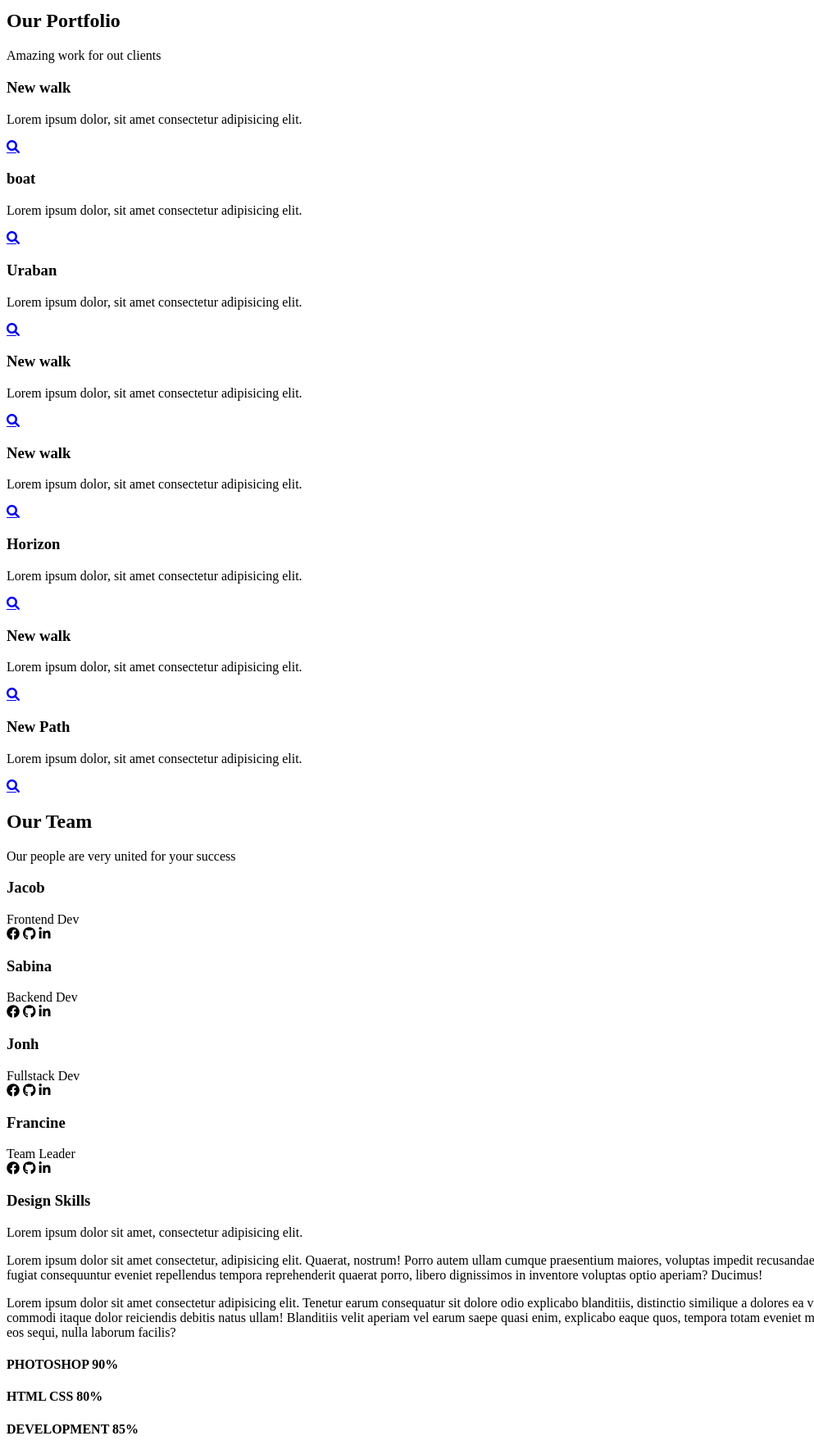
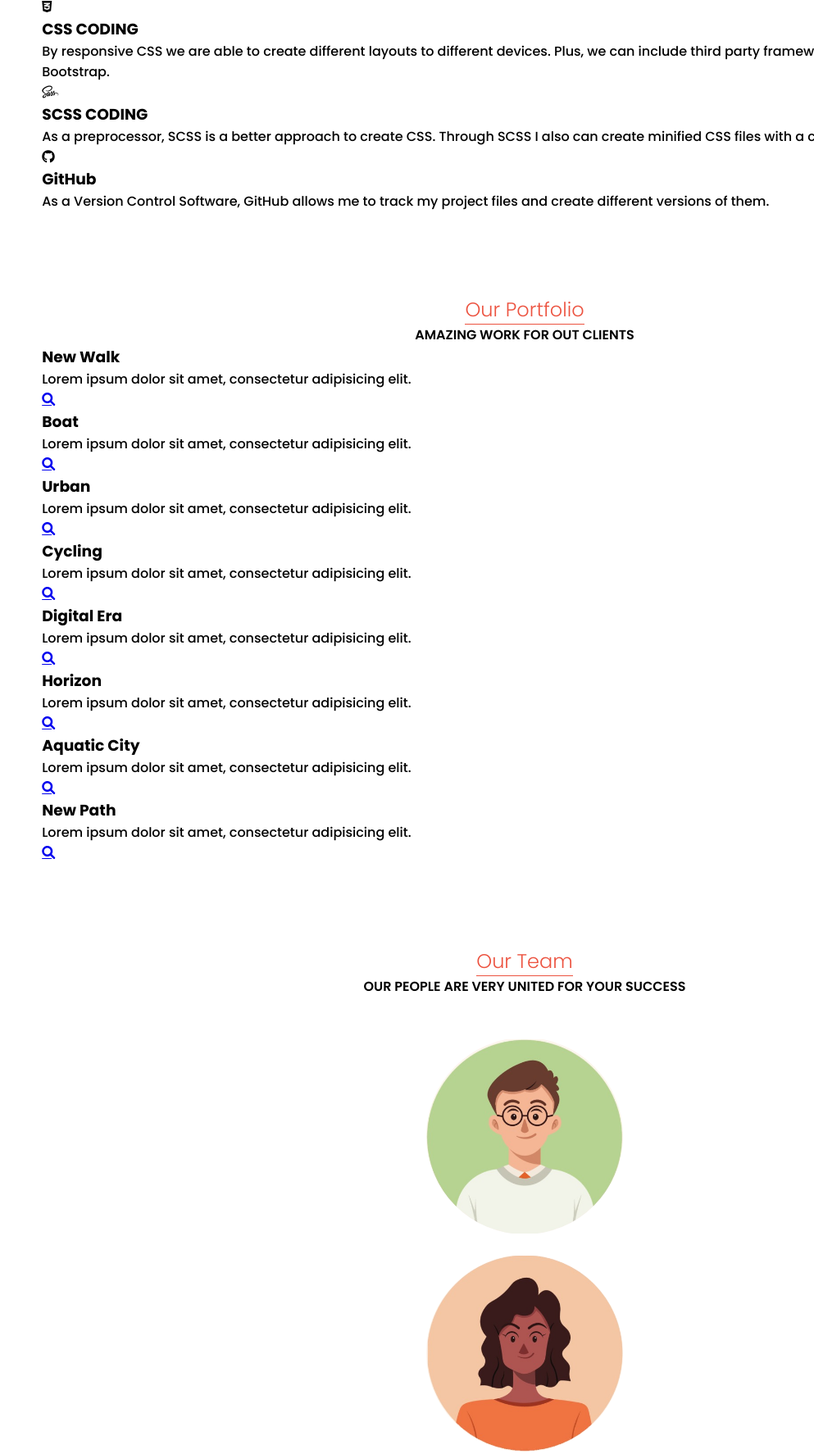
Before and after one commit to myoshino64/flex-scss, a plain HTML site: page index.html in a window 1280 px wide. Shown: the part 502-2276 px from the top of the page at 82% size, without its empty margins (0-993 px from the left). Drawn offline with Linux system fonts and the light colour scheme.

Commit message:
Skills-2 unfinished

```diff
--- a/index.html
+++ b/index.html
@@ -6,22 +6,22 @@
   <meta name="viewport" content="width=device-width, initial-scale=1.0">
   <title>Class - 09</title>
   <link rel="stylesheet" href="https://cdnjs.cloudflare.com/ajax/libs/font-awesome/6.0.0/css/all.min.css" integrity="sha512-9usAa10IRO0HhonpyAIVpjrylPvoDwiPUiKdWk5t3PyolY1cOd4DSE0Ga+ri4AuTroPR5aQvXU9xC6qOPnzFeg==" crossorigin="anonymous" referrerpolicy="no-referrer" />
-  <link rel="Flex SCSS" href="./css/style.css">
+  <link rel="stylesheet" href="./css/style.css">
 </head>
 <body>
   <main>
     <header>
       <article>
         <div>
-          <a class="fa-brands fa-facebook"></i>
-          <a class="fa-brands fa-github"></i>
-          <a class="fa-brands fa-linkedin-in"></i>
-          <a class="fa-solid fa-envelope"></i>
+          <a class="fa-brands fa-facebook"></a>
+          <a class="fa-brands fa-github"></a>
+          <a class="fa-brands fa-linkedin-in"></a>
+          <a class="fa-solid fa-envelope"></a>
         </div>
         <nav>
           <div>
             <i></i>
-            <h1></h1>
+            <h1>FLEX</h1>
           </div>
           <ul>
             <li><a href="#home">Home</a></li>
@@ -60,11 +60,31 @@
           </div>
         </aside>
         <aside>
-          <i class=""></i>
+          <i class="fa-brands fa-css3-alt"></i>
           <div>
-            <h3>CSS</h3>
+              <h3>CSS CODING</h3>
               <p>
-              HTML5 is a structure markup language that allows the developer include media elements, create responsive websites, and provide content.
+                  By responsive CSS we are able to create
+                  different layouts to different devices.
+                  Plus, we can include third party frameworks to work with, such as Bootstrap.
+              </p>
+          </div>
+        </aside>
+        <aside>
+            <i class="fa-brands fa-sass"></i>
+            <div>
+                <h3>SCSS CODING</h3>
+                <p>
+                    As a preprocessor, SCSS is a better approach to create CSS. Through SCSS I also can create minified CSS files with a cleaner code.
+                </p>
+            </div>
+        </aside>
+        <aside>
+            <i class="fa-brands fa-github"></i>
+            <div>
+                <h3>GitHub</h3>
+                <p>
+                    As a Version Control Software, GitHub allows me to track my project files and create different versions of them.
                 </p>
             </div>
         </aside>
@@ -78,43 +98,75 @@
       </article>
       <article class="pics">
         <aside>
-          <h3>New walk</h3>
-          <p>Lorem ipsum dolor, sit amet consectetur adipisicing elit.</p>
+          <h3>
+              New Walk
+          </h3>
+          <p>
+              Lorem ipsum dolor sit amet, consectetur adipisicing elit.
+          </p>
           <a href="#" class="fa-solid fa-magnifying-glass"></a>
         </aside>
         <aside>
-          <h3>boat</h3>
-          <p>Lorem ipsum dolor, sit amet consectetur adipisicing elit.</p>
+            <h3>
+                Boat
+            </h3>
+            <p>
+                Lorem ipsum dolor sit amet, consectetur adipisicing elit.
+            </p>
             <a href="#" class="fa-solid fa-magnifying-glass"></a>
         </aside>
         <aside>
-          <h3>Uraban</h3>
-          <p>Lorem ipsum dolor, sit amet consectetur adipisicing elit.</p>
+            <h3>
+                Urban
+            </h3>
+            <p>
+                Lorem ipsum dolor sit amet, consectetur adipisicing elit.
+            </p>
             <a href="#" class="fa-solid fa-magnifying-glass"></a>
         </aside>
         <aside>
-          <h3>New walk</h3>
-          <p>Lorem ipsum dolor, sit amet consectetur adipisicing elit.</p>
+            <h3>
+                Cycling
+            </h3>
+            <p>
+                Lorem ipsum dolor sit amet, consectetur adipisicing elit.
+            </p>
             <a href="#" class="fa-solid fa-magnifying-glass"></a>
         </aside>
         <aside>
-          <h3>New walk</h3>
-          <p>Lorem ipsum dolor, sit amet consectetur adipisicing elit.</p>
+            <h3>
+                Digital Era
+            </h3>
+            <p>
+                Lorem ipsum dolor sit amet, consectetur adipisicing elit.
+            </p>
             <a href="#" class="fa-solid fa-magnifying-glass"></a>
         </aside>
         <aside>
-          <h3>Horizon</h3>
-          <p>Lorem ipsum dolor, sit amet consectetur adipisicing elit.</p>
+            <h3>
+                Horizon
+            </h3>
+            <p>
+                Lorem ipsum dolor sit amet, consectetur adipisicing elit.
+            </p>
             <a href="#" class="fa-solid fa-magnifying-glass"></a>
         </aside>
         <aside>
-          <h3>New walk</h3>
-          <p>Lorem ipsum dolor, sit amet consectetur adipisicing elit.</p>
+            <h3>
+                Aquatic City
+            </h3>
+            <p>
+                Lorem ipsum dolor sit amet, consectetur adipisicing elit.
+            </p>
             <a href="#" class="fa-solid fa-magnifying-glass"></a>
         </aside>
         <aside>
-          <h3>New Path</h3>
-          <p>Lorem ipsum dolor, sit amet consectetur adipisicing elit.</p>
+            <h3>
+                New Path
+            </h3>
+            <p>
+                Lorem ipsum dolor sit amet, consectetur adipisicing elit.
+            </p>
             <a href="#" class="fa-solid fa-magnifying-glass"></a>
         </aside>
       </article>
@@ -132,36 +184,36 @@
           <h3>Jacob</h3>
           <span>Frontend Dev</span>
           <div>
-            <i class="fa-brands fa-facebook"></i>
-            <i class="fa-brands fa-github"></i>
-            <i class="fa-brands fa-linkedin-in"></i>
+            <a class="fa-brands fa-facebook"></a>
+            <a class="fa-brands fa-github"></a>
+            <a class="fa-brands fa-linkedin-in"></a>
           </div>
         </aside>
         <aside>
           <h3>Sabina</h3>
           <span>Backend Dev</span>
           <div>
-            <i class="fa-brands fa-facebook"></i>
-            <i class="fa-brands fa-github"></i>
-            <i class="fa-brands fa-linkedin-in"></i>
+            <a class="fa-brands fa-facebook"></a>
+            <a class="fa-brands fa-github"></a>
+            <a class="fa-brands fa-linkedin-in"></a>
           </div>
         </aside>
         <aside>
           <h3>Jonh</h3>
           <span>Fullstack Dev</span>
           <div>
-            <i class="fa-brands fa-facebook"></i>
-            <i class="fa-brands fa-github"></i>
-            <i class="fa-brands fa-linkedin-in"></i>
+            <a class="fa-brands fa-facebook"></a>
+            <a class="fa-brands fa-github"></a>
+            <a class="fa-brands fa-linkedin-in"></a>
           </div>
         </aside>
         <aside>
           <h3>Francine</h3>
           <span>Team Leader</span>
           <div>
-            <i class="fa-brands fa-facebook"></i>
-            <i class="fa-brands fa-github"></i>
-            <i class="fa-brands fa-linkedin-in"></i>
+            <a class="fa-brands fa-facebook"></a>
+            <a class="fa-brands fa-github"></a>
+            <a class="fa-brands fa-linkedin-in"></a>
           </div>
         </aside>
       </article>
@@ -207,7 +259,7 @@
           <p>
             Lorem ipsum dolor sit amet consectetur adipisicing elit. Doloribus modi sint consequatur ab libero temporibus cupiditate at cumque?
           </p>
-          <p>
+          <div>
             <span>
               Phone: <a href="tel:10330033600">10330033600</a>
             </span>
@@ -217,7 +269,7 @@
             <address>
               2456 7th Street, Vancouver, V6C 3B2, British Columbia, Canada
             </address>
-          </p>
+          </div>
         </article>
         <form method="post" action="Thank You">
           <input type="text" name="name" placeholder="Your Name">
--- /dev/null
+++ b/scss/_mixin.scss
@@ -0,0 +1,21 @@
+@mixin skillProfile($url) {
+  background: url($url);
+  background-position: center;
+  background-size: contain;
+  background-repeat: no-repeat;
+  width: 30vh;
+  height: 30vh;
+  border-radius: 50%;
+}
+
+@mixin flexColumn (
+  $rowGap: 10px,
+  $alignItems: center,
+  $justifyContent: center
+) {
+  display: flex;
+  flex-direction: column;
+  row-gap: $rowGap;
+  align-items: $alignItems;
+  justify-content: $justifyContent;
+}
--- /dev/null
+++ b/scss/_normalize.scss
@@ -0,0 +1,36 @@
+* {
+  margin: 0;
+  padding: 0;
+}
+
+html {
+  scroll-behavior: smooth;
+}
+
+body {
+  font-family: $defaultFont;
+}
+
+main > section, header {
+  padding: 4%;
+}
+
+section > article:nth-child(1) {
+  display: flex;
+  flex-direction: column;
+  align-items: center;
+}
+
+section > article:nth-child(1) > h2 {
+  width: fit-content;
+  border-bottom: 1px solid $defaultColor;
+  color: $defaultColor;
+  font-weight: 300;
+}
+
+
+
+.subheader {
+  font-weight: 600;
+  text-transform: uppercase;
+}
--- /dev/null
+++ b/scss/_variables.scss
@@ -0,0 +1,9 @@
+@import url('https://fonts.googleapis.com/css2?family=Poppins:wght@100;300;500;600;700&display=swap&#39;');
+
+$defaultFont: 'Poppins', sans-serif;
+$defaultColor: #EC523F;
+
+$blockColor1: #1ABC9C;
+$blockColor2: #3498DB;
+$blockColor3: #2ECC71;
+$blockColor4: #E67EBB;
--- /dev/null
+++ b/scss/devices/_mobile.scss
@@ -0,0 +1,102 @@
+@media (min-width: 300px) {
+  footer {
+    display: flex;
+    justify-content: space-evenly;
+    font-size: 12px;
+  }
+
+  .skills {
+    display: flex;
+    flex-direction: column;
+    row-gap: 50px;
+  }
+
+  .profiles {
+    display: flex;
+    flex-direction: column;
+    align-items: center;
+    row-gap: 25px;
+  }
+
+  .profiles > aside:nth-child(1) {
+    @include skillProfile("/img/member1.png");
+  }
+
+  .profiles > aside:nth-child(2) {
+    @include skillProfile("/img/member2.png");
+  }
+
+  .profiles > aside:nth-child(3) {
+    @include skillProfile("/img/member3.png");
+  }
+
+  .profiles > aside:nth-child(4) {
+    @include skillProfile("/img/member4.png");
+  }
+
+  .profiles h3,
+  .profiles span,
+  .profiles div {
+    display: none;
+  }
+
+  .design-skills {
+    @include flexColumn(15px, center, unset);
+
+    > div {
+      @include flexColumn(15px, center, unset);
+    }
+  }
+
+  .contact {
+    display: flex;
+    flex-direction: column;
+    row-gap: 40px;
+
+    > article:nth-child(2) {
+      display: flex;
+      flex-direction: column;
+      row-gap: 35px;
+    }
+
+    > article:nth-child(2) > article {
+      display: flex;
+      flex-direction: column;
+      row-gap: 35px;
+      font-size: 14px;
+      font-weight: 300;
+    }
+
+    div {
+      display: flex;
+      flex-direction: column;
+    }
+
+    form {
+      display: flex;
+      flex-direction: column;
+      row-gap: 15px;
+      width: 100%;
+    }
+
+    input, textarea {
+      width: 90%;
+      padding: 3%;
+      font-size: 18px;
+      border: 1px solid lightgray;
+      font-weight: 300;
+    }
+
+    textarea {
+      height: 20vh;
+      font-family: $defaultFont;
+    }
+
+    [type="submit"] {
+      width: 95%;
+      background-color: $defaultColor;
+      color: whitesmoke;
+      border: 0px solid transparent;
+    }
+  }
+}
--- /dev/null
+++ b/scss/style.scss
@@ -0,0 +1,4 @@
+@import 'variables';
+@import 'normalize';
+@import 'mixin';
+@import 'devices/mobile';
```
Also changed, not shown: css/style.css (added), css/style.min.css (added), 3 other files. Lines whose indentation alone changed are shown as unchanged.
